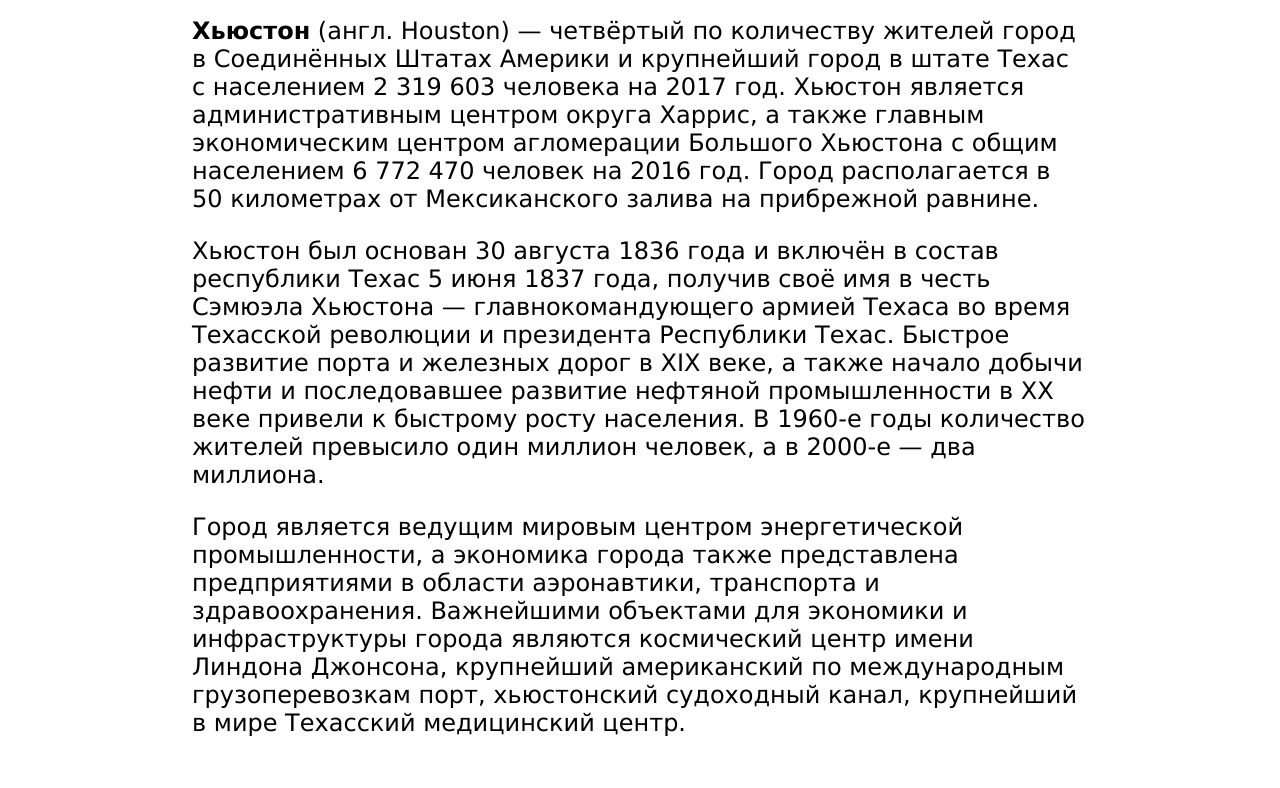
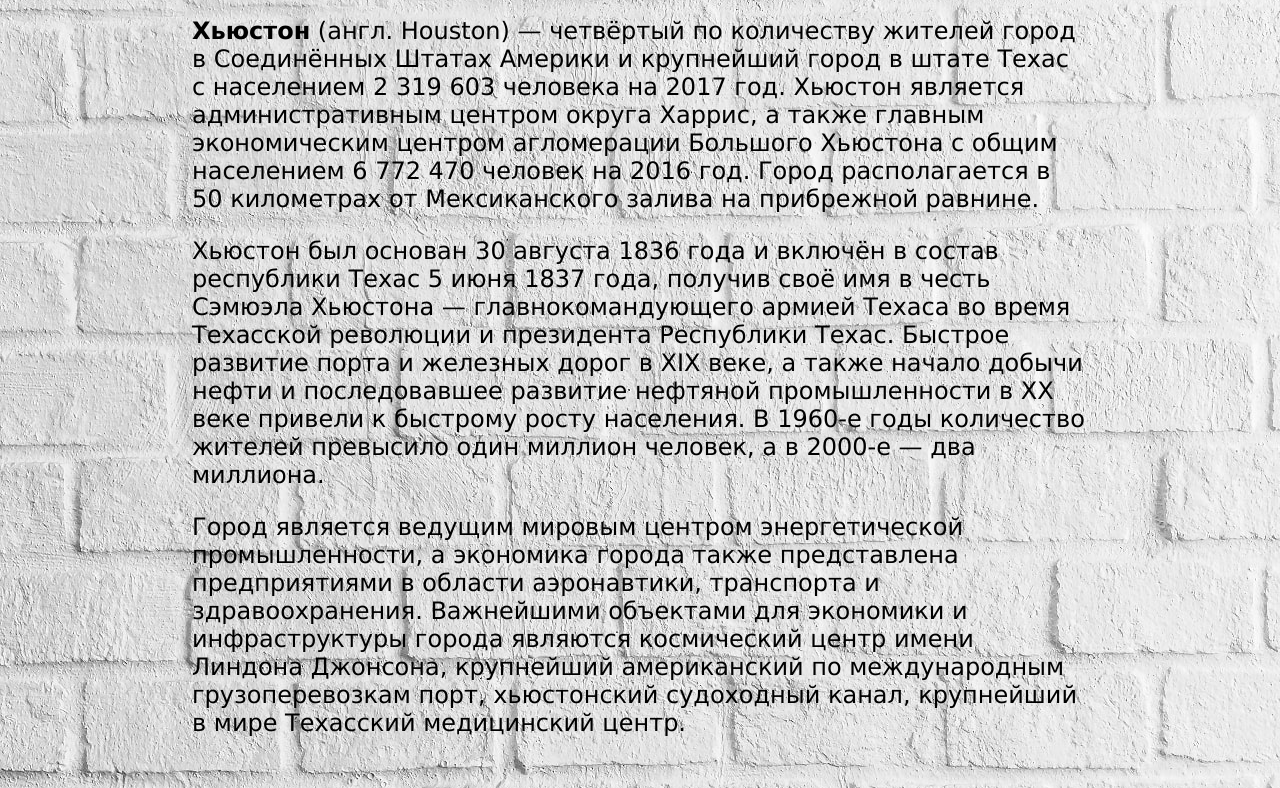
Before and after one commit to Sulfurite/Huston, a plain HTML site: page index.html in a window 1280 px wide. Shown: the part 142-930 px from the top of the page. Drawn offline with Linux system fonts and the light colour scheme.

Commit message:
Add files via upload

```diff
--- a/style.css
+++ b/style.css
@@ -32,5 +32,5 @@ figcaption {
 }
 
 html {
-    background-image:url("first_bg.jpg")
+    background-image:url("img/first_bg.jpg")
 }
```
